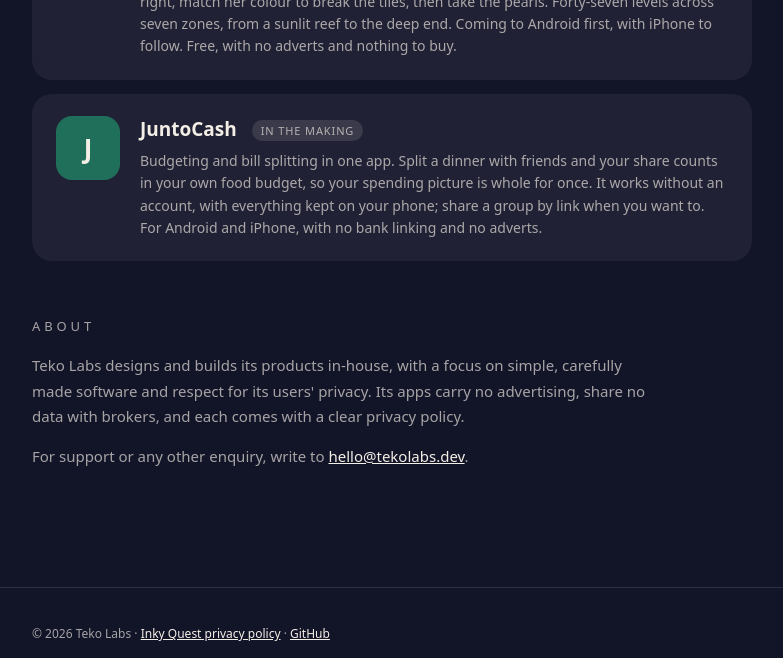
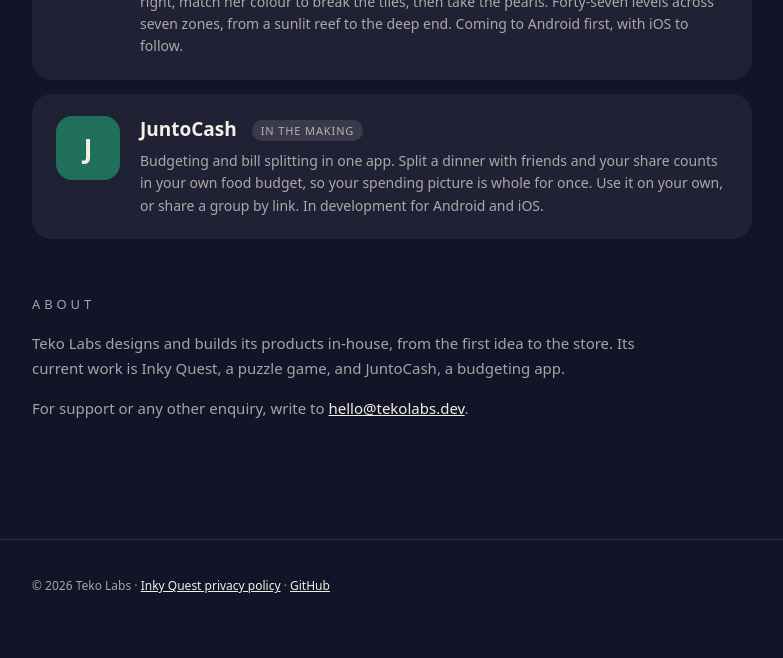
Before and after one commit to teko-labs/teko-labs.github.io, a plain HTML site: page index.html in a window 1280 px wide. Shown: the part 437-1095 px from the top of the page, without its empty margins (248-1031 px from the left). After the commit the page ends 1047 px from the top, so only its background shows below. Drawn offline with Linux system fonts and the light colour scheme; a web font is replaced by a local one.

Commit message:
The studio page without the product facts

```diff
--- a/index.html
+++ b/index.html
@@ -54,7 +54,7 @@
       "alternateName": "Inky Quest: Bounce Puzzle",
       "url": "https://tekolabs.dev/inky-quest/",
       "image": "https://tekolabs.dev/inky-quest/icon-512.png",
-      "description": "A bounce puzzle game for phones. Inky the octopus bounces by herself; you steer her left and right, match her colour to break the tiles, then take the pearls. Free, with no adverts and nothing to buy.",
+      "description": "A bounce puzzle game for phones. Inky the octopus bounces by herself; you steer her left and right, match her colour to break the tiles, then take the pearls. Coming to Android first, with iOS to follow.",
       "genre": "Puzzle",
       "applicationCategory": "GameApplication",
       "operatingSystem": "Android, iOS",
@@ -68,7 +68,7 @@
       "@id": "https://tekolabs.dev/#juntocash",
       "name": "JuntoCash",
       "url": "https://tekolabs.dev/#juntocash",
-      "description": "Budgeting and bill splitting in one app: your share of a group expense counts in your own budget. It works without an account, with everything kept on your phone. In development for Android and iPhone.",
+      "description": "Budgeting and bill splitting in one app: your share of a group expense counts in your own budget. Use it on your own, or share a group by link. In development for Android and iOS.",
       "applicationCategory": "FinanceApplication",
       "operatingSystem": "Android, iOS",
       "author": { "@id": "https://tekolabs.dev/#organization" },
@@ -123,21 +123,21 @@
       <img src="/inky-quest/icon.svg" alt="Inky, a blue octopus">
       <span>
         <strong>Inky Quest <span class="tag">Game</span></strong>
-        <p>A bounce puzzle for phones. Inky the octopus bounces by herself; you steer her left and right, match her colour to break the tiles, then take the pearls. Forty-seven levels across seven zones, from a sunlit reef to the deep end. Coming to Android first, with iPhone to follow. Free, with no adverts and nothing to buy.</p>
+        <p>A bounce puzzle for phones. Inky the octopus bounces by herself; you steer her left and right, match her colour to break the tiles, then take the pearls. Forty-seven levels across seven zones, from a sunlit reef to the deep end. Coming to Android first, with iOS to follow.</p>
       </span>
     </a>
     <div class="product" id="juntocash">
       <span class="tile" aria-hidden="true">J</span>
       <span>
         <strong>JuntoCash <span class="tag">In the making</span></strong>
-        <p>Budgeting and bill splitting in one app. Split a dinner with friends and your share counts in your own food budget, so your spending picture is whole for once. It works without an account, with everything kept on your phone; share a group by link when you want to. For Android and iPhone, with no bank linking and no adverts.</p>
+        <p>Budgeting and bill splitting in one app. Split a dinner with friends and your share counts in your own food budget, so your spending picture is whole for once. Use it on your own, or share a group by link. In development for Android and iOS.</p>
       </span>
     </div>
   </div>
 
   <h2 id="about">About</h2>
   <div class="about">
-    <p>Teko Labs designs and builds its products in-house, with a focus on simple, carefully made software and respect for its users' privacy. Its apps carry no advertising, share no data with brokers, and each comes with a clear privacy policy.</p>
+    <p>Teko Labs designs and builds its products in-house, from the first idea to the store. Its current work is Inky Quest, a puzzle game, and JuntoCash, a budgeting app.</p>
     <p>For support or any other enquiry, write to <a href="mailto:hello@tekolabs.dev">hello@tekolabs.dev</a>.</p>
   </div>
 </main>
```
Also changed, not shown: llms.txt.
